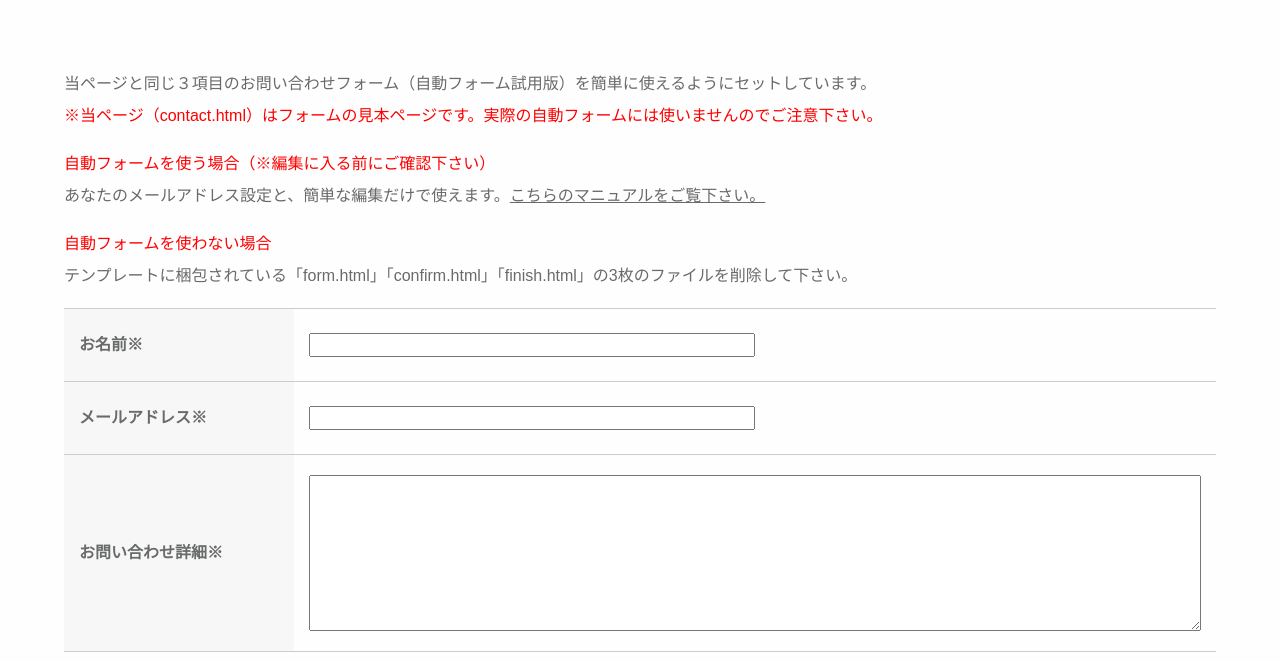
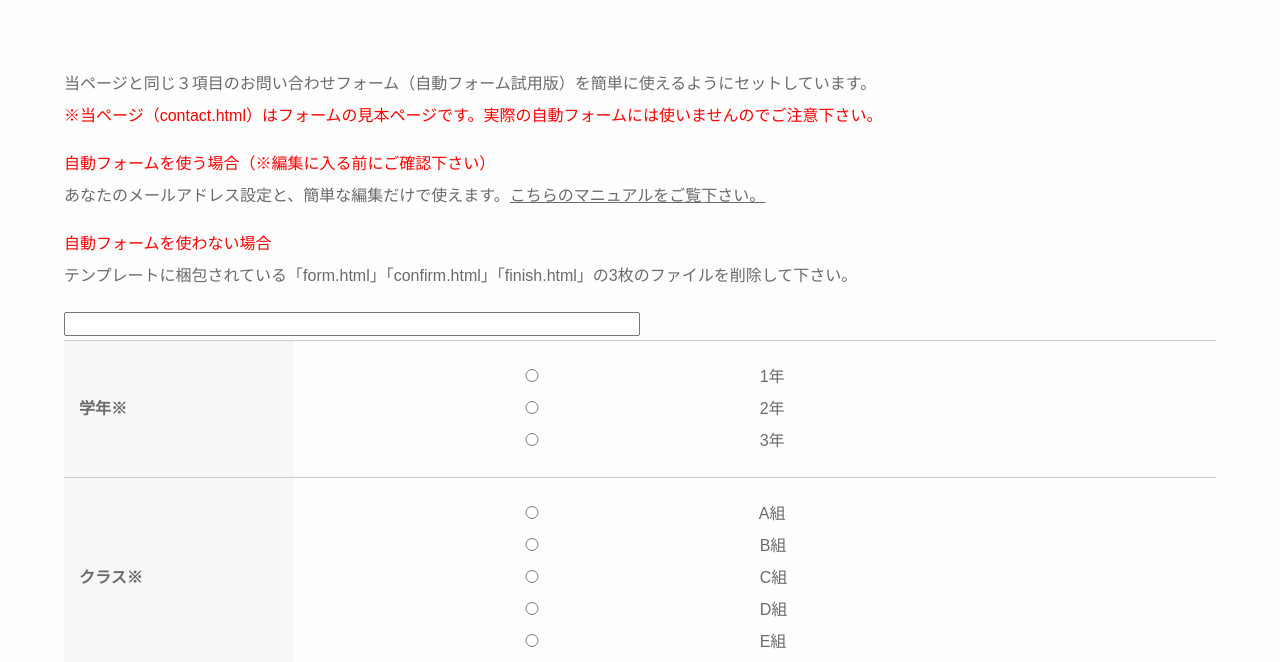
Before and after one commit to fiber-medical/fiber-medical.github.io, a plain HTML site: page contact.html in a window 1280 px wide. Shown: the part 290-952 px from the top of the page. Drawn offline with nearby package versions, Linux system fonts and the light colour scheme; some packages are replaced by stand-ins of ours; a script that the page names is missing.

Commit message:
Update contact.html

```diff
--- a/contact.html
+++ b/contact.html
@@ -49,8 +49,35 @@
 
 <table class="ta1">
 <tr>
+<th>学年※</th>
+<td>
+    <input type="radio" name="entry.150540071" class="ws" value="1" id="1" required>
+    <label for="1">1年</label>
+    <input type="radio" name="entry.150540071" class="ws" value="2" id="2" required>
+    <label for="2">2年</label>
+    <input type="radio" name="entry.150540071" class="ws" value="3" id="3" required>
+    <label for="3">3年</label>
+</td>
+</tr>
+<tr>
+<th>クラス※</th>
+<td>
+    <input type="radio" name="entry.1985371632" class="ws" value="A" id="A" required>
+    <label for="A">A組</label>
+    <input type="radio" name="entry.1985371632" class="ws" value="B" id="B" required>
+    <label for="B">B組</label>
+    <input type="radio" name="entry.1985371632" class="ws" value="C" id="C" required>
+    <label for="C">C組</label>
+    <input type="radio" name="entry.1985371632" class="ws" value="D" id="D" required>
+    <label for="A">D組</label>
+    <input type="radio" name="entry.1985371632" class="ws" value="E" id="E" required>
+    <label for="E">E組</label>
+</td>
+</tr>
+<th>名簿番号※</th>
+<tr><input type="number" name="entry.1448628679" class="ws" required></tr>
 <th>お名前※</th>
-<td><input type="text" name="お名前" size="30" class="ws"></td>
+<td><input type="text" name="entry.193527015" size="30" class="ws" required></td>
 </tr>
 <tr>
 <th>メールアドレス※</th>
@@ -61,7 +88,6 @@
 <td><textarea name="お問い合わせ詳細" cols="30" rows="10" class="wl"></textarea></td>
 </tr>
 </table>
-
 <p class="c">
 <input type="submit" value="内容を確認する">
 </p>
```
